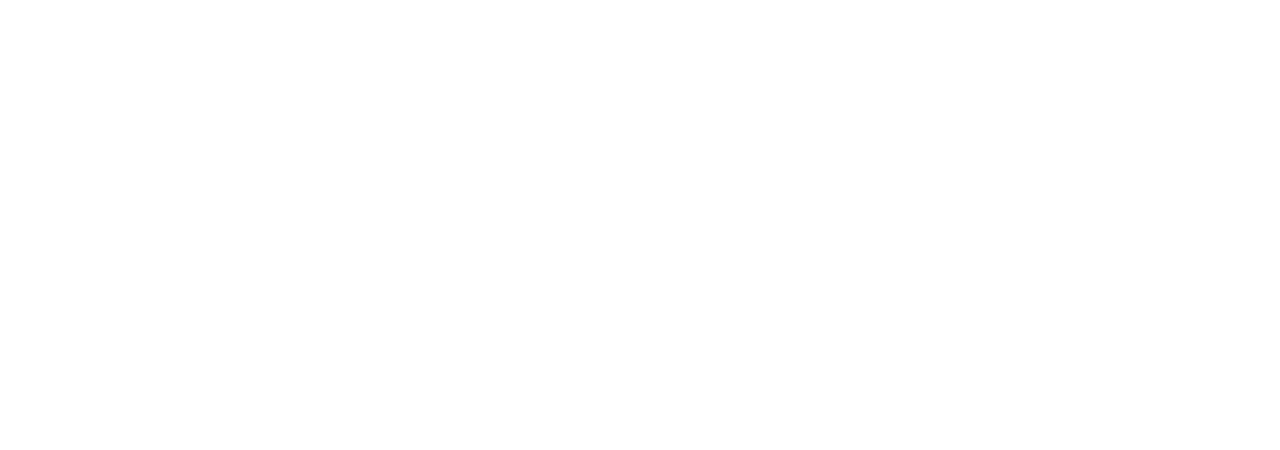
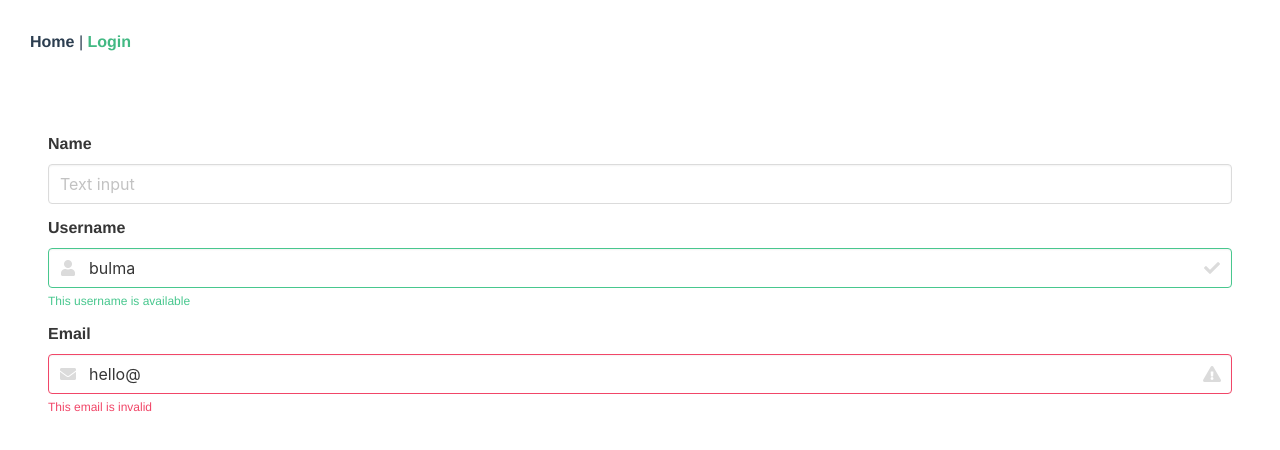
Before and after one commit to wsehl/contest-tracker, a Vue app: page /login in a window 1280 px wide. Before the commit this address had no page. Shown: the top 450 px of the page. Built offline with nearby package versions, Linux system fonts and the light colour scheme.

Commit message:
updates...

```diff
--- a/public/index.html
+++ b/public/index.html
@@ -1,15 +1,30 @@
 <!DOCTYPE html>
 <html lang="">
   <head>
-    <meta charset="utf-8">
-    <meta http-equiv="X-UA-Compatible" content="IE=edge">
-    <meta name="viewport" content="width=device-width,initial-scale=1.0">
-    <link rel="icon" href="<%= BASE_URL %>favicon.ico">
+    <meta charset="utf-8" />
+    <meta http-equiv="X-UA-Compatible" content="IE=edge" />
+    <meta name="viewport" content="width=device-width,initial-scale=1.0" />
+    <link rel="icon" href="<%= BASE_URL %>favicon.ico" />
     <title><%= htmlWebpackPlugin.options.title %></title>
+    <link
+      rel="stylesheet"
+      href="https://cdn.jsdelivr.net/npm/bulma@0.9.1/css/bulma.min.css"
+    />
+    <link rel="stylesheet" href="styles.css" />
+    <link
+      rel="stylesheet"
+      href="https://cdnjs.cloudflare.com/ajax/libs/font-awesome/5.15.2/css/all.min.css"
+      integrity="sha512-HK5fgLBL+xu6dm/Ii3z4xhlSUyZgTT9tuc/hSrtw6uzJOvgRr2a9jyxxT1ely+B+xFAmJKVSTbpM/CuL7qxO8w=="
+      crossorigin="anonymous"
+    />
   </head>
   <body>
     <noscript>
-      <strong>We're sorry but <%= htmlWebpackPlugin.options.title %> doesn't work properly without JavaScript enabled. Please enable it to continue.</strong>
+      <strong
+        >We're sorry but <%= htmlWebpackPlugin.options.title %> doesn't work
+        properly without JavaScript enabled. Please enable it to
+        continue.</strong
+      >
     </noscript>
     <div id="app"></div>
     <!-- built files will be auto injected -->
--- a/src/App.vue
+++ b/src/App.vue
@@ -1,17 +1,24 @@
 <template>
   <div id="nav">
     <router-link to="/">Home</router-link> |
-    <router-link to="/about">About</router-link>
+    <router-link to="/login">Login</router-link>
   </div>
-  <router-view/>
+  <router-view v-slot="{ Component }">
+    <keep-alive>
+      <component :is="Component" />
+    </keep-alive>
+  </router-view>
 </template>
+
+<script>
+export default {};
+</script>
 
 <style>
 #app {
   font-family: Avenir, Helvetica, Arial, sans-serif;
   -webkit-font-smoothing: antialiased;
   -moz-osx-font-smoothing: grayscale;
-  text-align: center;
   color: #2c3e50;
 }
 
--- a/src/main.js
+++ b/src/main.js
@@ -1,10 +1,7 @@
 import { createApp } from "vue";
+import router from "./router";
 import App from "./App.vue";
-import router from "./router";
-import Buefy from "buefy";
-import "buefy/dist/buefy.css";
 
-createApp(App)
-  .use(router)
-  .use(Buefy)
-  .mount("#app");
+const app = createApp(App);
+app.use(router);
+app.mount("#app");
--- a/src/router/index.js
+++ b/src/router/index.js
@@ -1,25 +1,31 @@
-import { createRouter, createWebHistory } from 'vue-router'
-import Home from '../views/Home.vue'
+import { createRouter, createWebHistory } from "vue-router";
+import Home from "../views/Home.vue";
+import NotFound from "../views/NotFound.vue";
 
 const routes = [
   {
-    path: '/',
-    name: 'Home',
-    component: Home
+    path: "/",
+    name: "Home",
+    component: Home,
   },
   {
-    path: '/about',
-    name: 'About',
+    path: "/login",
+    name: "Login",
     // route level code-splitting
     // this generates a separate chunk (about.[hash].js) for this route
     // which is lazy-loaded when the route is visited.
-    component: () => import(/* webpackChunkName: "about" */ '../views/About.vue')
-  }
-]
+    component: () =>
+      import(/* webpackChunkName: "about" */ "../views/Login.vue"),
+  },
+  {
+    path: "/:catchAll(.*)",
+    component: NotFound,
+  },
+];
 
 const router = createRouter({
   history: createWebHistory(process.env.BASE_URL),
-  routes
-})
+  routes,
+});
 
-export default router
+export default router;
--- a/src/views/About.vue
+++ /dev/null
@@ -1,5 +0,0 @@
-<template>
-  <div class="about">
-    <h1>This is an about page</h1>
-  </div>
-</template>
--- a/src/views/Home.vue
+++ b/src/views/Home.vue
@@ -1,6 +1,10 @@
 <template>
   <div class="home">
-    <table>
+    <div class="section">
+      <div v-if="loading">
+        <a class="button is-white is-loading"></a>
+      </div>
+      <table v-else class="table">
         <thead>
           <tr>
             <th>id</th>
@@ -20,11 +24,7 @@
           </tr>
         </tbody>
       </table>
-
-    <section>
-      <b-button @click="clickMe">Click Me</b-button>
-    </section>
-
+    </div>
   </div>
 </template>
 
@@ -34,10 +34,12 @@ import axios from "axios";
 
 export default {
   name: "Home",
-
   data() {
     return {
       users: [],
+      errorMsg: "",
+      successMsg: "",
+      loading: true,
     };
   },
 
@@ -47,7 +49,15 @@ export default {
         .get(
           "http://localhost/sites/contest-tracker/src/api/v1.php?action=read"
         )
-        .then((response) => (this.users = response.data.users));
+        .then((response) => {
+          if (response.data.error) {
+            this.errorMsg = response.data.message;
+          } else {
+            this.users = this.users = response.data.users;
+            console.log(this.users);
+          }
+        })
+        .finally(() => (this.loading = false));
     },
   },
 
--- /dev/null
+++ b/src/views/Login.vue
@@ -0,0 +1,48 @@
+<template>
+  <div class="section">
+    <div class="field">
+      <label class="label">Name</label>
+      <div class="control">
+        <input class="input" type="text" placeholder="Text input" />
+      </div>
+    </div>
+
+    <div class="field">
+      <label class="label">Username</label>
+      <div class="control has-icons-left has-icons-right">
+        <input
+          class="input is-success"
+          type="text"
+          placeholder="Text input"
+          value="bulma"
+        />
+        <span class="icon is-small is-left">
+          <i class="fas fa-user"></i>
+        </span>
+        <span class="icon is-small is-right">
+          <i class="fas fa-check"></i>
+        </span>
+      </div>
+      <p class="help is-success">This username is available</p>
+    </div>
+
+    <div class="field">
+      <label class="label">Email</label>
+      <div class="control has-icons-left has-icons-right">
+        <input
+          class="input is-danger"
+          type="email"
+          placeholder="Email input"
+          value="hello@"
+        />
+        <span class="icon is-small is-left">
+          <i class="fas fa-envelope"></i>
+        </span>
+        <span class="icon is-small is-right">
+          <i class="fas fa-exclamation-triangle"></i>
+        </span>
+      </div>
+      <p class="help is-danger">This email is invalid</p>
+    </div>
+  </div>
+</template>
--- /dev/null
+++ b/src/views/NotFound.vue
@@ -0,0 +1,3 @@
+<template>
+  <h1>Oops, it looks like the page you're looking for doesn't exist.</h1>
+</template>
```
Also changed, not shown: public/styles.css (added), 1 other file (tests, documents, lock files or other folders). Lines whose indentation alone changed are shown as unchanged.
